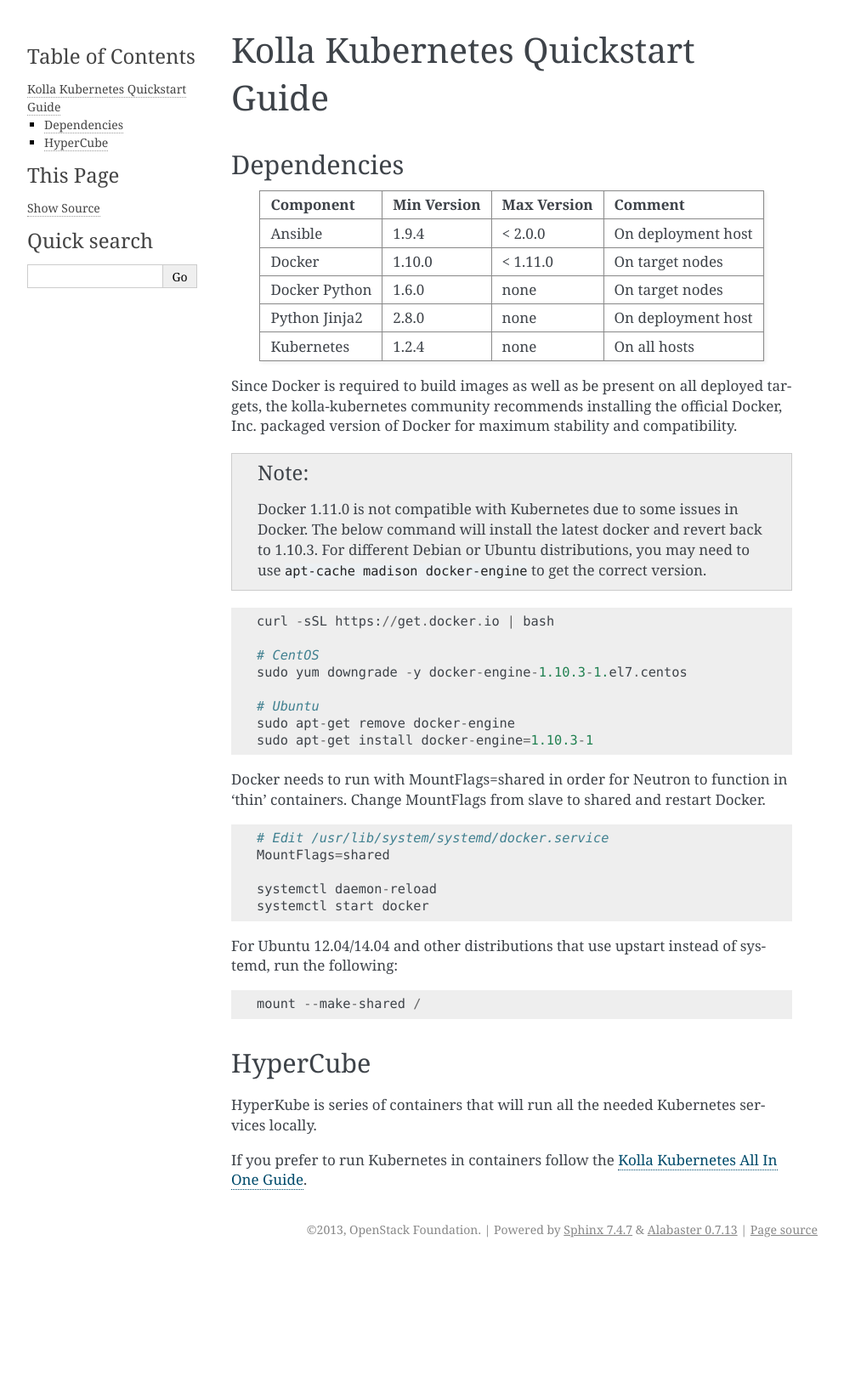
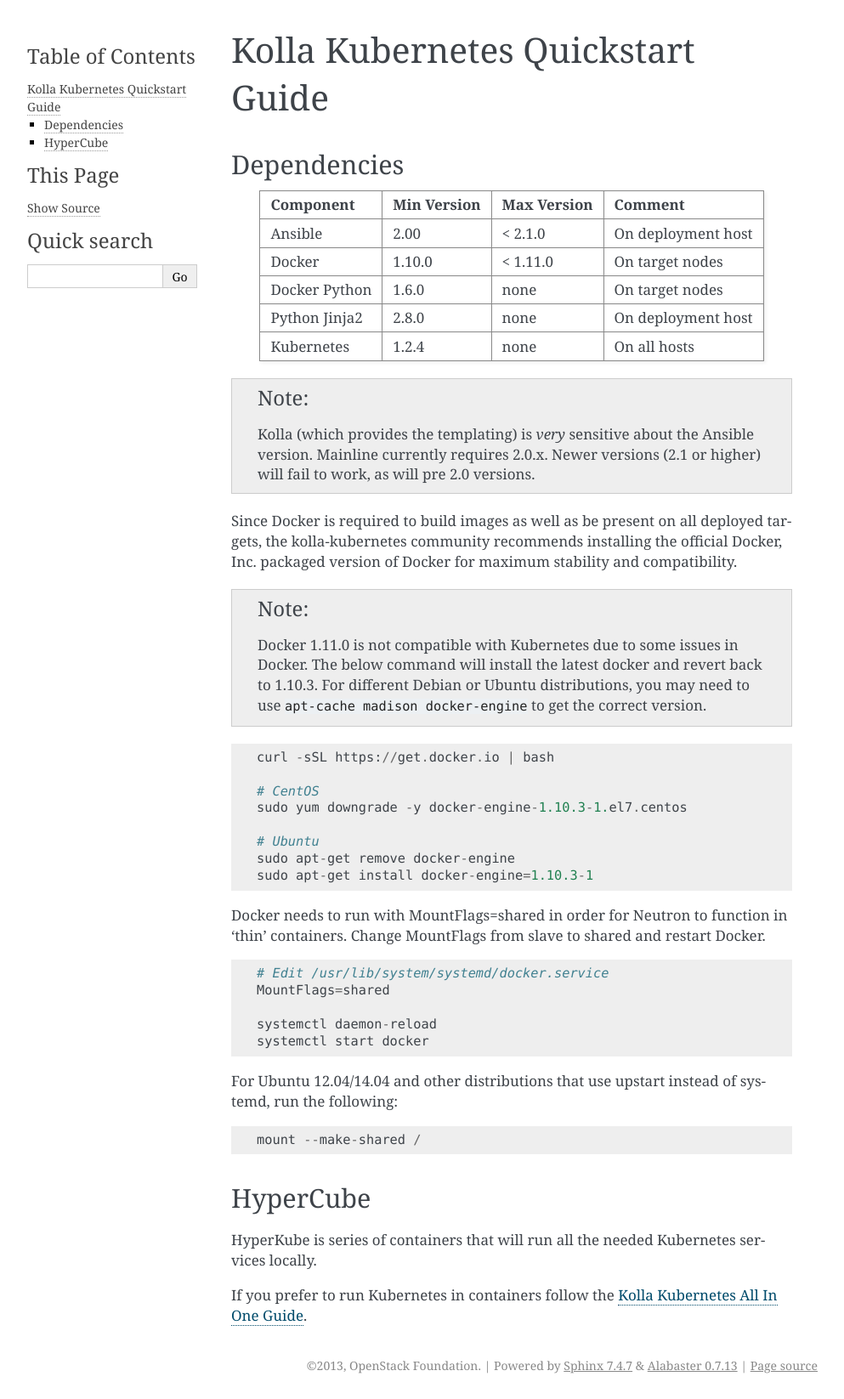
Before and after one commit to openstack-archive/kolla-kubernetes, a Sphinx documentation site: the page built from doc/source/quickstart.rst, in a window 1280 px wide. Shown: the whole page at 85% size, without its empty margins (148-1141 px from the left). Built offline with Sphinx 7.4.7, drawn with Linux system fonts in a browser that asks for light colours; before the commit the page ends 1486 px from its top, so only the background shows below that.

Commit message:
[doc] change Ansible version to exactly 2.0.x in quickstart.
Change-Id: Id86bc80c415a8f4eb90b5cd74b918aed14ba3663

```diff
--- a/doc/source/quickstart.rst
+++ b/doc/source/quickstart.rst
@@ -10,13 +10,16 @@ Dependencies
 =====================   ===========  ===========  =========================
 Component               Min Version  Max Version  Comment
 =====================   ===========  ===========  =========================
-Ansible                 1.9.4        < 2.0.0      On deployment host
+Ansible                 2.00         < 2.1.0      On deployment host
 Docker                  1.10.0       < 1.11.0     On target nodes
 Docker Python           1.6.0        none         On target nodes
 Python Jinja2           2.8.0        none         On deployment host
 Kubernetes              1.2.4        none         On all hosts
 =====================   ===========  ===========  =========================
 
+.. NOTE:: Kolla (which provides the templating) is *very* sensitive about the
+  Ansible version.  Mainline currently requires 2.0.x.  Newer versions (2.1 or
+  higher) will fail to work, as will pre 2.0 versions.
 
 Since Docker is required to build images as well as be present on all deployed
 targets, the kolla-kubernetes community recommends installing the official
```
